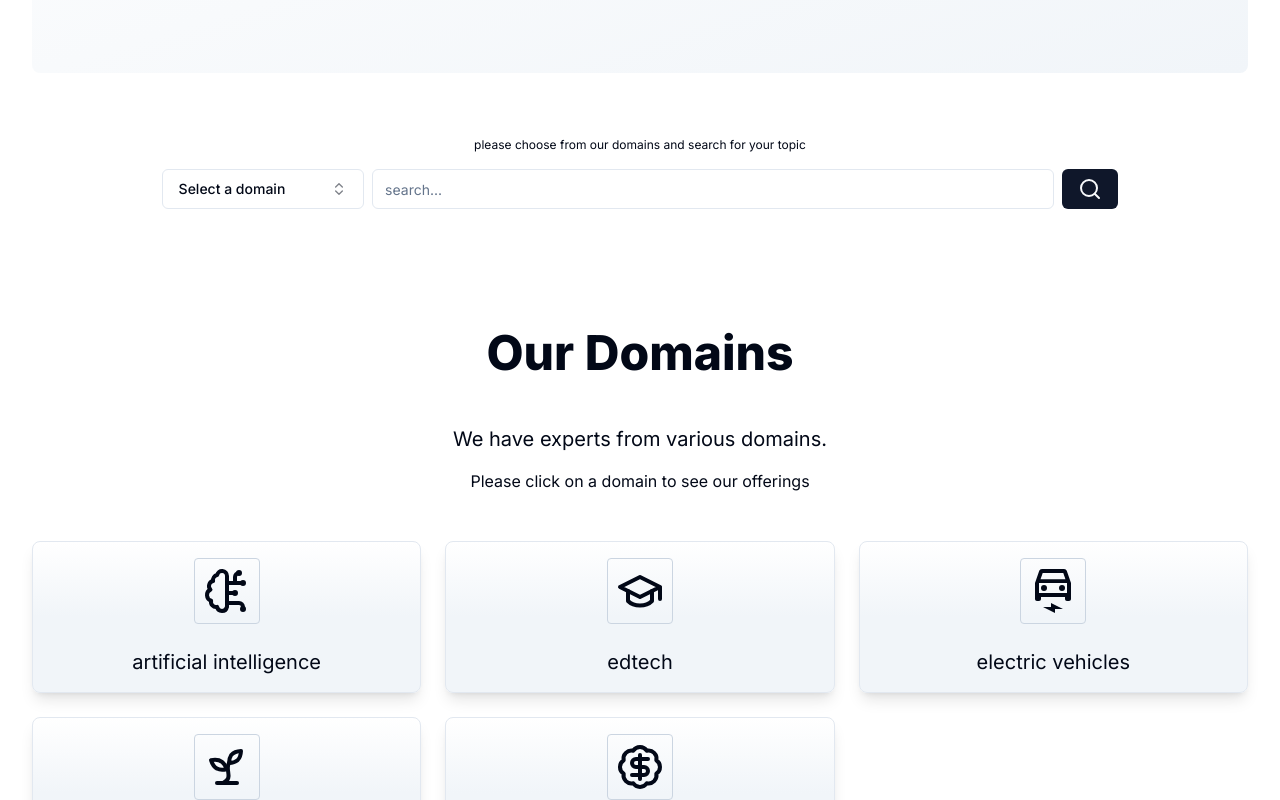
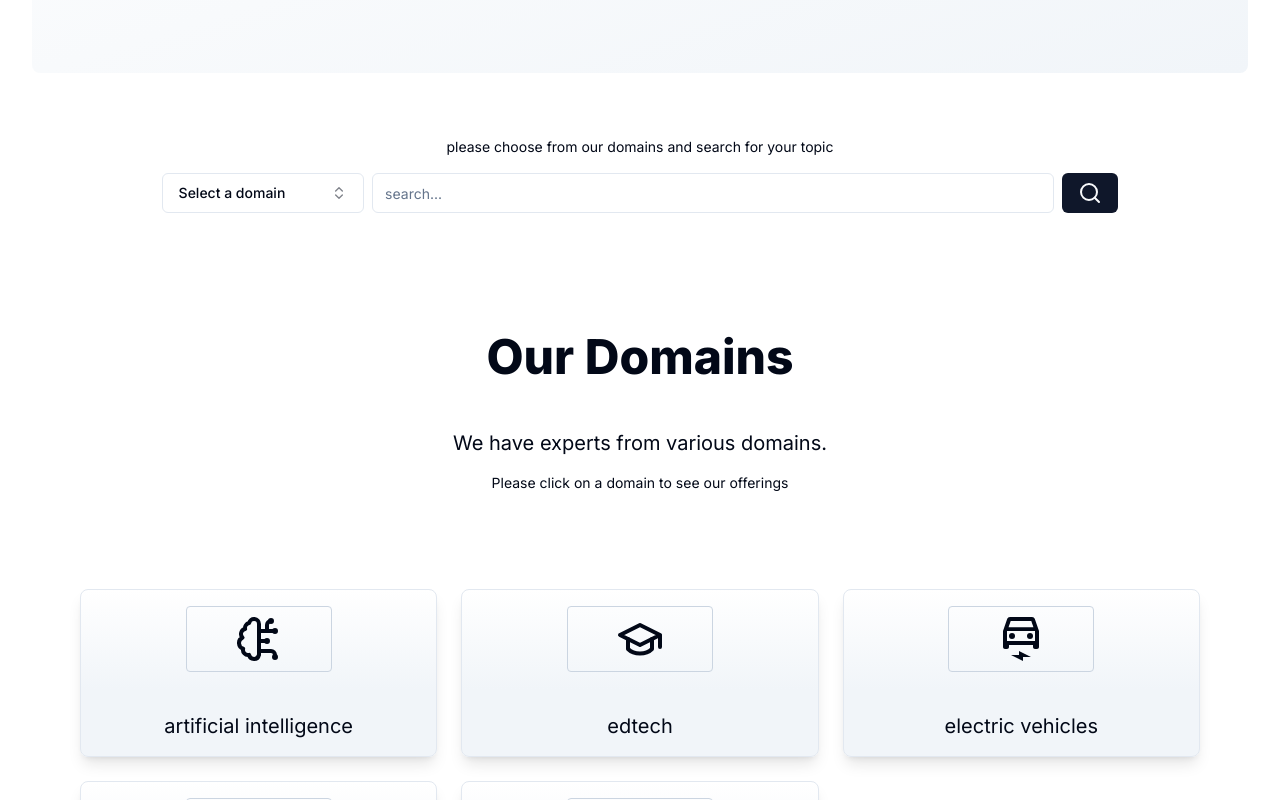
Before and after one commit to subhranshudas/twkfe, a Next.js app: page / in a window 1280 px wide. Shown: the part 400-1200 px from the top of the page. Built offline with nearby package versions, Linux system fonts and the light colour scheme.

Commit message:
added card gradient changes

```diff
--- a/app/page.tsx
+++ b/app/page.tsx
@@ -34,7 +34,7 @@ export default function Home() {
 
         <div className="py-12 w-full">
           <p className="text-lg md:text-xl px-12 md:px-0 mb-4 text-center">We have experts from various domains.</p>
-          <p className="text-xs md:text-base text-center my-2 mb-12">Please click on a domain to see our offerings</p>
+          <p className="text-xs md:text-sm text-center my-2 mb-12">Please click on a domain to see our offerings</p>
           <DomainCards cards={domainsList} />
         </div>
 
--- a/components/domain-cards.tsx
+++ b/components/domain-cards.tsx
@@ -13,7 +13,7 @@ export function DomainCards({
  cards
 }: DomainCardsProps) {
   return (
-    <div className="grid grid-cols-1 md:grid-cols-2 lg:grid-cols-3 gap-6">
+    <div className="grid grid-cols-1 md:grid-cols-2 lg:grid-cols-3 gap-6 p-12">
         {cards.map(({ title, href, icon }) =>
             <DomainCard key={title} title={title} icon={icon} href={href} />
         )}
@@ -31,23 +31,26 @@ function DomainCard({ title, icon, href  }: Omit<DomainProps, "description">) {
             aria-label={title}
             className="
                 group
-                flex flex-col justify-center items-center rounded-lg border p-4 gap-y-6 shadow-lg
-                bg-gradient-to-t from-slate-100 via-slate-100 to-white
-                dark:shadow-none dark:bg-gradient-to-t dark:from-slate-950 dark:via-slate-900 dark:via-40% dark:to-gray-800
+                flex flex-col justify-center items-center rounded-lg border p-4 gap-y-6 md:gap-y-10 shadow-lg
                 hover:scale-105 transition ease-in duration-200
-                hover:bg-gradient-to-b hover:shadow
                 dark:hover:border-slate-400
+
+                bg-gradient-to-b from-white via-slate-100 via-60% to-slate-100
+                hover:bg-gradient-to-t hover:from-white hover:via-slate-100 hover:via-30% hover:to-slate-100
+
+                dark:bg-gradient-to-b dark:from-slate-800 dark:via-slate-800 dark:via-50% dark:to-slate-600
+                dark:hover:bg-gradient-to-t dark:hover:from-slate-800 dark:hover:via-slate-800 dark:hover:via-30%  dark:hover:to-slate-600
             "
         >
             <div
                 className="
-                    p-2 rounded border
-                    border-slate-300 dark:border-slate-500
-                    group-hover:border-slate-400 dark:group-hover:border-slate-300">
+                    py-2 px-12 rounded border
+                    border-slate-300 group-hover:border-slate-400
+                    dark:border-slate-700 dark:group-hover:border-slate-300">
                 <DomainIcon className="w-12 h-12" />
             </div>
 
-            <h3 className="text-xl">{title}</h3>
+            <h3 className="text-xl group-hover:font-semibold">{title}</h3>
         </Link>
 
     )
--- a/components/search-box.tsx
+++ b/components/search-box.tsx
@@ -36,7 +36,7 @@ export function SearchBox() {
 
     return (
         <div className="w-full my-12 p-2">
-            <p className="text-xs text-center my-2 mb-4">
+            <p className="text-xs md:text-sm text-center my-2 mb-4">
                 please choose from our domains and search for your topic
             </p>
 
--- a/package.json
+++ b/package.json
@@ -45,9 +45,9 @@
     "cmdk": "^0.2.0",
     "date-fns": "^2.30.0",
     "eslint": "8.44.0",
-    "eslint-config-next": "13.4.9",
+    "eslint-config-next": "^13.4.10",
     "lucide-react": "^0.259.0",
-    "next": "13.4.9",
+    "next": "^13.4.10",
     "next-themes": "^0.2.1",
     "postcss": "8.4.25",
     "react": "18.2.0",
```
Also changed, not shown: 1 other file (tests, documents, lock files or other folders).
